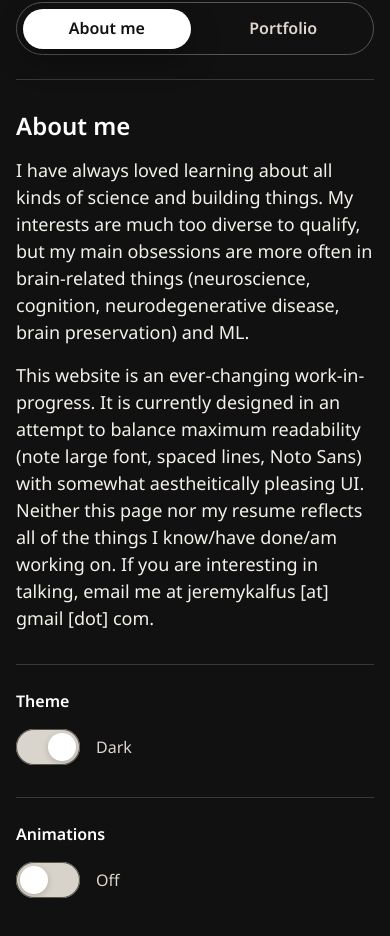
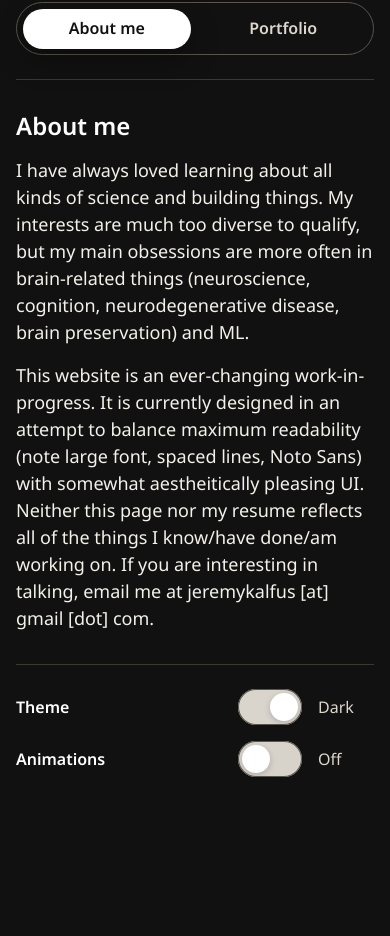
Before and after one commit to JeremyKalfus/JeremyKalfus, a website: page index.html in a window 390 px wide. Shown: the part 114-1050 px from the top of the page. After the commit the page ends 939 px from the top, so only its background shows below. Drawn offline with Linux system fonts and the light colour scheme; a web font is replaced by a local one.

Commit message:
move animations next to theme to save space

```diff
--- a/index.html
+++ b/index.html
@@ -164,7 +164,8 @@
             </section>
         </div>
 
-        <div class="theme-toggle-container readable-prose">
+        <div class="preferences-panel readable-prose">
+            <div class="preference-item">
                 <p class="theme-heading">Theme</p>
                 <div class="theme-toggle-control">
                     <label class="theme-toggle">
@@ -174,8 +175,7 @@
                     <p class="theme-label" aria-live="polite">Light</p>
                 </div>
             </div>
-
-        <div class="theme-toggle-container readable-prose">
+            <div class="preference-item">
                 <p class="theme-heading">Animations</p>
                 <div class="theme-toggle-control">
                     <label class="theme-toggle">
@@ -185,6 +185,7 @@
                     <p class="animations-label" aria-live="polite">Off</p>
                 </div>
             </div>
+        </div>
 
     </main>
 
--- a/styles.css
+++ b/styles.css
@@ -114,17 +114,23 @@ a {
     max-width: var(--measure-prose);
 }
 
-.theme-toggle-container {
+.preferences-panel {
     display: flex;
     align-items: center;
     justify-content: flex-start;
-    gap: var(--space-md);
+    gap: var(--space-xl);
     width: 100%;
     max-width: none;
     align-self: stretch;
     margin-top: var(--space-xl);
     padding-top: var(--space-lg);
     border-top: 1px solid var(--color-border);
+}
+
+.preference-item {
+    display: flex;
+    align-items: center;
+    gap: var(--space-md);
 }
 
 .theme-heading {
@@ -477,7 +483,7 @@ a {
         margin-top: 0;
     }
 
-    .theme-toggle-container {
+    .preferences-panel {
         display: flex;
         flex-direction: column;
         align-items: flex-start;
@@ -485,6 +491,11 @@ a {
         width: 100%;
         margin-top: var(--space-lg);
         padding-top: var(--space-md);
+    }
+
+    .preference-item {
+        width: 100%;
+        justify-content: space-between;
     }
 
     .theme-toggle {
```
Lines whose indentation alone changed are shown as unchanged.
